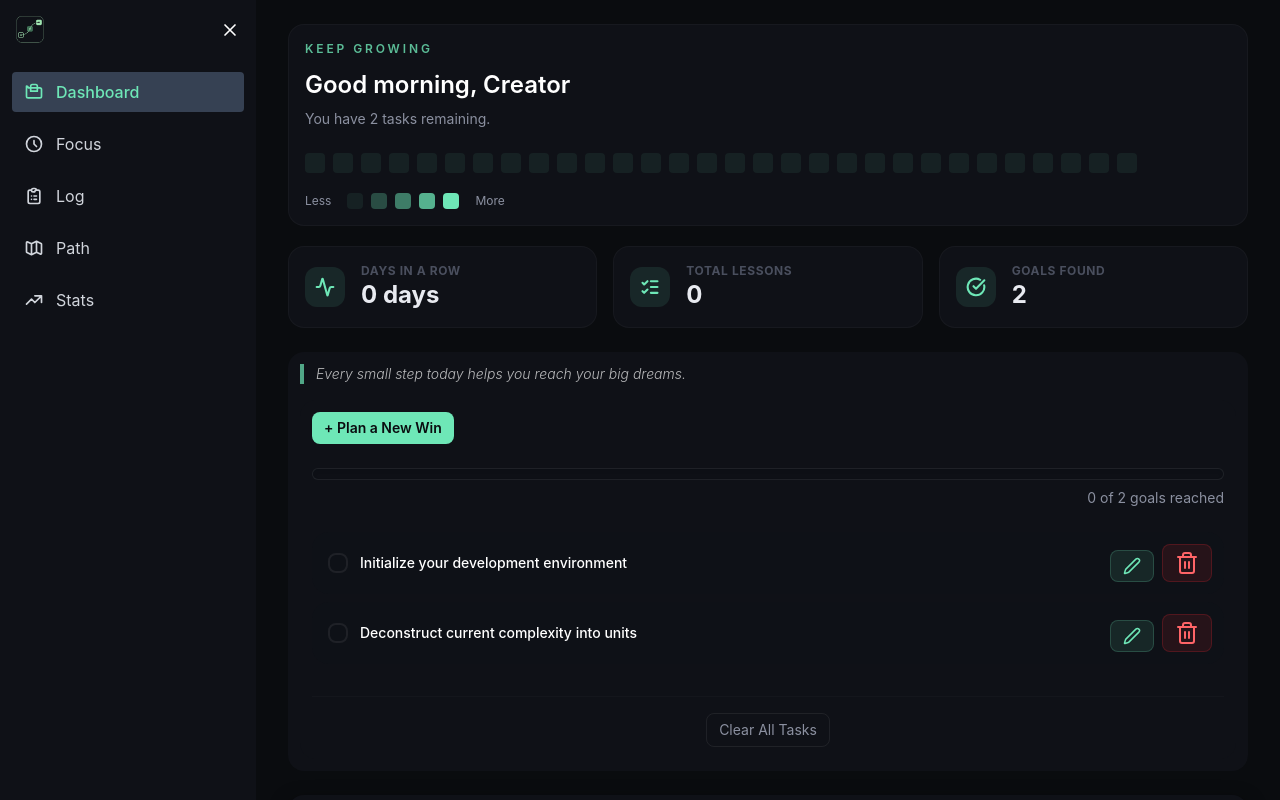
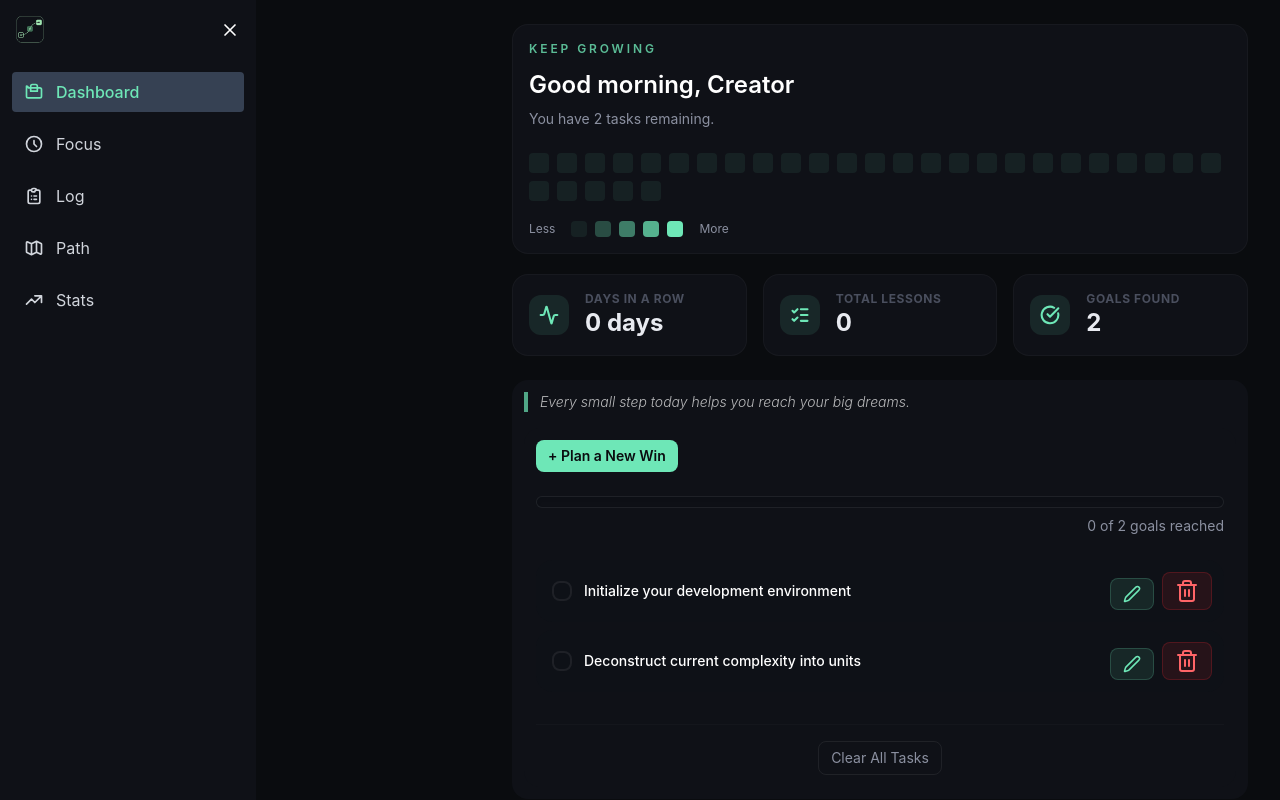
Before and after one commit to BesufikadHosiso/LevelGit, a React (Vite) app: page / in a window 1280 px wide. Shown: the top 800 px of the page. Built offline with nearby package versions, Linux system fonts and the light colour scheme.

Commit message:
refactor(Layout): add mobileHeader component for mobile nav & fix focus page sidebar activation

```diff
--- a/src/components/layout/Layout.jsx
+++ b/src/components/layout/Layout.jsx
@@ -1,5 +1,6 @@
 import { useState } from 'react';
 import { useLocation } from 'react-router-dom';
+import MobileHeader from './MobileHeader';
 import Sidebar from './SideBar';
 
 const Layout = ({ children }) => {
@@ -15,15 +16,18 @@ const Layout = ({ children }) => {
       className="min-h-screen bg-night flex flex-col md:flex-row"
       style={{ '--sidebar-width': isFocusPage ? '0px' : sidebarWidth }}
     >
+      {/* Mobile/Tablet Header (visible on screens smaller than 'lg') */}
+      <MobileHeader />
+
       <div className={`
         shrink-0 transition-[width,opacity] duration-300 ease-in-out z-40 bg-surface
-        ${isFocusPage ? 'md:fixed md:inset-y-0 md:left-0 md:w-[64px] md:opacity-0 md:hover:opacity-100' : 'hidden md:block w-full md:w-[var(--sidebar-width)]'}
+        ${isFocusPage ? 'lg:fixed lg:inset-y-0 lg:left-0 lg:w-[64px] lg:opacity-0 lg:hover:opacity-100' : 'hidden lg:block w-full lg:w-[var(--sidebar-width)]'}
       `}>
         <Sidebar isOpen={isFocusPage ? false : isOpen} setIsOpen={setIsOpen} />
       </div>
 
      <main
-        className="flex-1 px-8 py-4 pt-16 md:pt-6 min-w-0 transition-all duration-300 ease-in-out"
+        className="flex-1 px-8 py-4 pt-16 lg:pt-6 lg:pl-[var(--sidebar-width)] min-w-0 transition-all duration-300 ease-in-out"
       >
         {children}
       </main>
```
